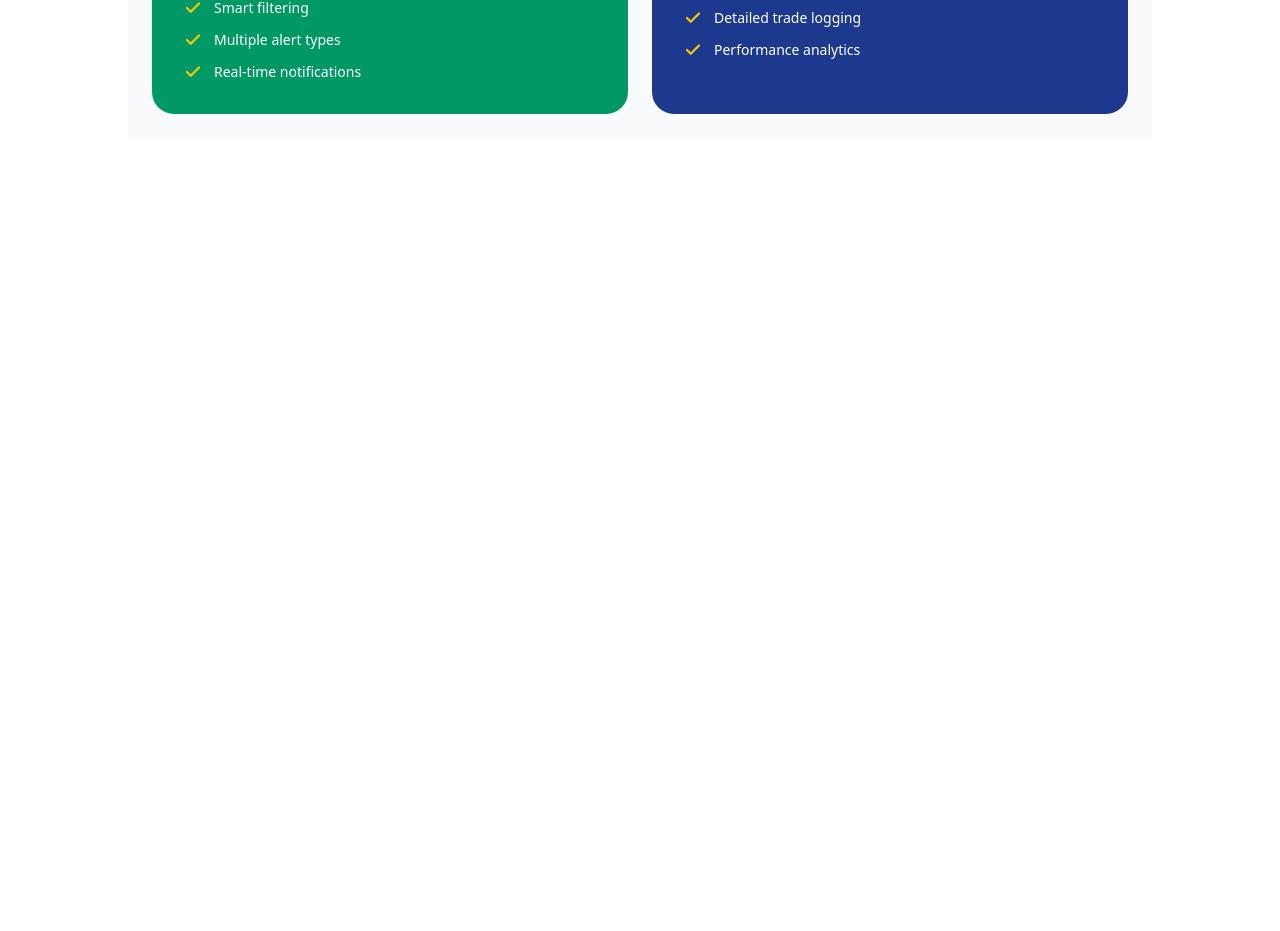
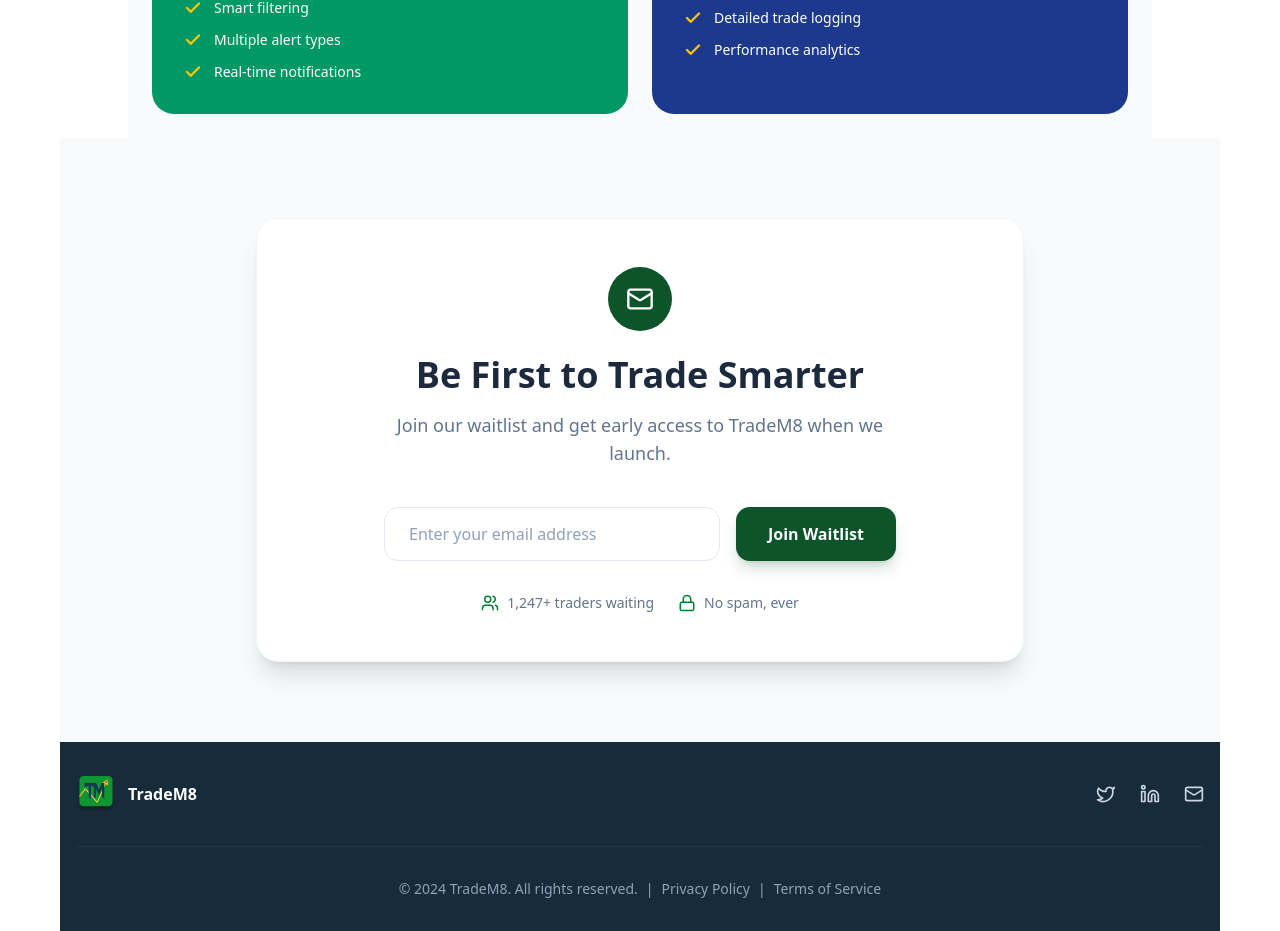
Before and after one commit to 4SHU74/TradeM8-waitlist, a React (Vite) app: page / in a window 1280 px wide. Shown: the part 1334-2265 px from the top of the page. Before the commit the page ends 1472 px from the top, so only its background shows below. Built offline with nearby package versions, Linux system fonts and the light colour scheme.

Commit message:
add the last few sections to work on adjuting ui and functionality

```diff
--- a/src/App.jsx
+++ b/src/App.jsx
@@ -1,6 +1,8 @@
 import Navbar from "./Sections/Navbar.jsx";
 import Hero from "./Sections/Hero.jsx";
 import Features from "./Sections/features.jsx";
+import Joinwaitlist from "./Sections/Joinwaitlist.jsx";
+import Footer from "./Sections/Footer.jsx";
 
 export default function App() {
   return (
@@ -8,6 +10,8 @@ export default function App() {
       <Navbar />
       <Hero />
       <Features />
+      <Joinwaitlist />
+      <Footer />
     </div>
   );
 }
--- /dev/null
+++ b/src/Sections/Footer.jsx
@@ -0,0 +1,52 @@
+import React from "react";
+import { Twitter, Linkedin, Mail, TrendingUp } from "lucide-react";
+import logo from "../assets/logo.png";
+
+export default function Footer() {
+  return (
+    <footer className="bg-[#182B3A] text-white py-8 px-4 font-sans">
+      <div className="max-w-6xl mx-auto">
+        {/* Top Section: Logo & Icons */}
+        <div className="flex flex-col md:flex-row justify-between items-center mb-8 gap-6">
+          {/* Logo Area */}
+          <div className="flex items-center gap-3">
+            <img src={logo} className="w-10 h-10 rounded-lg object-contain" />
+
+            <span className="text-l font-semibold">TradeM8</span>
+          </div>
+
+          {/* Social Icons */}
+          <div className="flex gap-6 text-slate-300">
+            <a href="#" className="hover:text-white transition-colors">
+              <Twitter size={20} />
+            </a>
+            <a href="#" className="hover:text-white transition-colors">
+              <Linkedin size={20} />
+            </a>
+            <a href="#" className="hover:text-white transition-colors">
+              <Mail size={20} />
+            </a>
+          </div>
+        </div>
+
+        {/* Separator Line */}
+        <div className="border-t border-slate-700/50 mb-8"></div>
+
+        {/* Bottom Section: Copyright & Links */}
+        <div className="text-center text-slate-400 text-sm">
+          <p>
+            © 2024 TradeM8. All rights reserved.
+            <span className="mx-2">|</span>
+            <a href="#" className="hover:text-white transition-colors">
+              Privacy Policy
+            </a>
+            <span className="mx-2">|</span>
+            <a href="#" className="hover:text-white transition-colors">
+              Terms of Service
+            </a>
+          </p>
+        </div>
+      </div>
+    </footer>
+  );
+}
--- /dev/null
+++ b/src/Sections/Joinwaitlist.jsx
@@ -0,0 +1,109 @@
+import React from "react";
+import { Mail, Users, Lock } from "lucide-react";
+
+export default function WaitlistSection() {
+  return (
+    <section className="bg-slate-50 py-20 px-4 flex justify-center items-center">
+      <div
+        className="
+        bg-white
+        rounded-3xl
+        shadow-xl
+        p-8
+        md:p-12
+        max-w-3xl
+        w-full
+        text-center
+        border
+        border-slate-100
+      "
+      >
+        {/* Icon */}
+        <div
+          className="
+          bg-green-900
+          w-16
+          h-16
+          rounded-full
+          flex
+          items-center
+          justify-center
+          mx-auto
+          mb-6
+        "
+        >
+          <Mail className="text-white" size={28} />
+        </div>
+
+        {/* Headings */}
+        <h2 className="text-3xl md:text-4xl font-bold text-slate-800 mb-4">
+          Be First to Trade Smarter
+        </h2>
+        <p className="text-slate-500 text-lg mb-10 max-w-lg mx-auto">
+          Join our waitlist and get early access to TradeM8 when we launch.
+        </p>
+
+        {/* Input Form */}
+        <form className="flex flex-col sm:flex-row gap-4 max-w-lg mx-auto mb-8">
+          <input
+            type="email"
+            placeholder="Enter your email address"
+            className="
+              flex-1
+              px-6
+              py-3.5
+              rounded-xl
+              border
+              border-slate-200
+              focus:outline-none
+              focus:ring-2
+              focus:ring-green-900/20
+              text-slate-600
+              placeholder:text-slate-400
+            "
+          />
+          <button
+            className="
+            bg-green-900
+            hover:bg-green-800
+            text-white
+            font-semibold
+            px-8
+            py-3.5
+            rounded-xl
+            transition-colors
+            shadow-lg
+            shadow-green-900/20
+          "
+          >
+            Join Waitlist
+          </button>
+        </form>
+
+        {/* Trust Badges */}
+        <div
+          className="
+          flex
+          flex-col
+          sm:flex-row
+          items-center
+          justify-center
+          gap-6
+          text-sm
+          text-slate-500
+          font-medium
+        "
+        >
+          <div className="flex items-center gap-2">
+            <Users size={18} className="text-green-700" />
+            <span>1,247+ traders waiting</span>
+          </div>
+          <div className="flex items-center gap-2">
+            <Lock size={18} className="text-green-700" />
+            <span>No spam, ever</span>
+          </div>
+        </div>
+      </div>
+    </section>
+  );
+}
```
